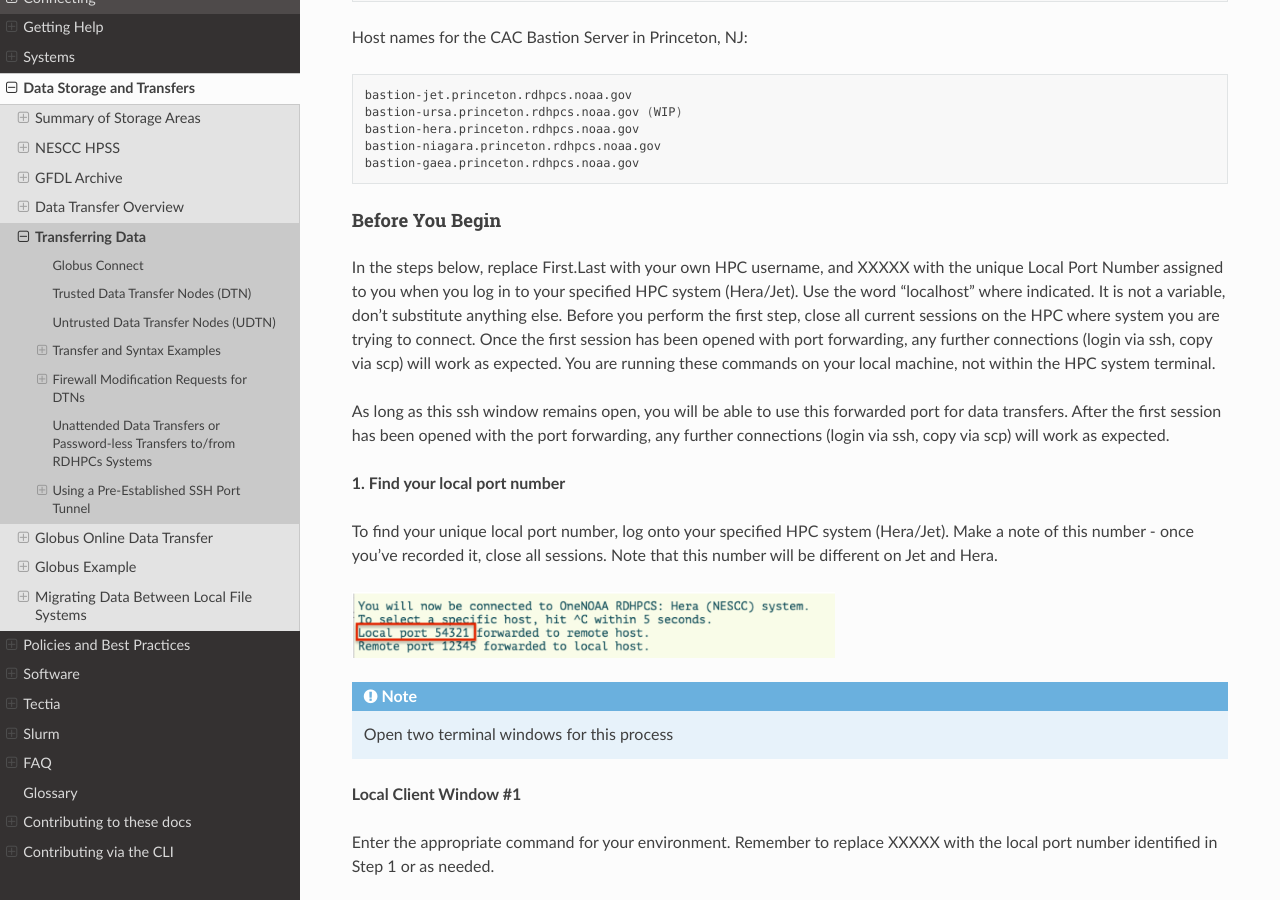
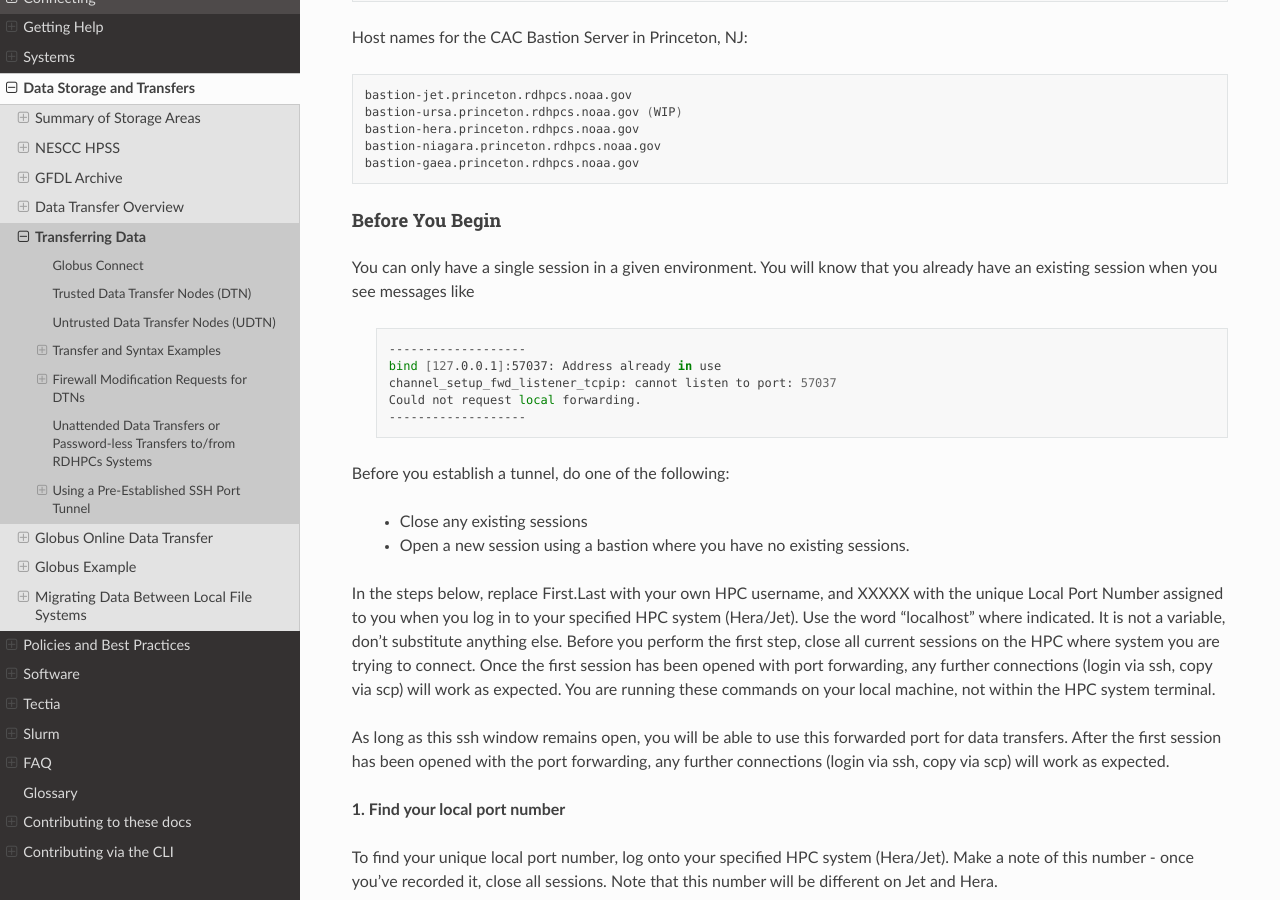
Before and after one commit to NOAA-RDHPCS/noaa-rdhpcs.github.io, a Sphinx documentation site: the page built from source/data/transferring_data.rst, in a window 1280 px wide and 900 px high, scrolled down 6232 px. Built offline with Sphinx 7.4.7 and the Read the Docs theme 3.1.0, drawn with Linux system fonts in a browser that asks for light colours.

Commit message:
response to Hera ticket

```diff
--- a/source/data/globus_example.rst
+++ b/source/data/globus_example.rst
@@ -262,8 +262,6 @@ noaa-rrfs-pds): arn:aws:s3:::noaa-rrfs-pds Now you have the info you need.
 Once you are able to see the listing of files you can use the "File Manager" to
 move the files between the desired endpoints.
 
-That should do it!
-
 .. note::
 
   Module globus-cli needs to be loaded before any globus commands are used.
@@ -366,6 +364,8 @@ The mechanism for transferring data between your laptop/workstation
 `Globus Connect Personal`_ for information about setting up your
 laptop/workstation as a Globus Personal Endpoint.
 
+.. _institutional-data-portal:
+
 GFDL Institutional Data Portal
 ==============================
 
--- a/source/data/transferring_data.rst
+++ b/source/data/transferring_data.rst
@@ -376,6 +376,23 @@ Host names for the CAC Bastion Server in Princeton, NJ:
 Before You Begin
 ^^^^^^^^^^^^^^^^
 
+You can only have a single session in a given environment. You will know that
+you already have an
+existing session when you see messages like
+
+  .. code-block:: shell
+
+    -------------------
+    bind [127.0.0.1]:57037: Address already in use
+    channel_setup_fwd_listener_tcpip: cannot listen to port: 57037
+    Could not request local forwarding.
+    -------------------
+
+Before you establish a tunnel, do one of the following:
+
+  * Close any existing sessions
+  * Open a new session using a bastion where you have no existing sessions.
+
 In the steps below, replace First.Last with your own HPC username, and
 XXXXX with the unique Local Port Number assigned to you when you log
 in to your specified HPC system (Hera/Jet). Use the word "localhost"
@@ -390,6 +407,8 @@ As long as this ssh window remains open, you will be able to use this
 forwarded port for data transfers. After the first session has been
 opened with the port forwarding, any further connections (login via
 ssh, copy via scp) will work as expected.
+
+
 
 **1. Find your local port number**
 
@@ -513,6 +532,8 @@ For Mac or Linux, enter:
 In either case, you will be asked for a password. Enter the password
 from your RSA token (not your passphrase). Your response should be
 your PIN+Token code.
+
+
 
 SSH Port Tunnel For PuTTy Windows Systems
 -----------------------------------------
```
Also changed, not shown: source/data/globus_online_data_transfer.rst (+11 -2 lines).
